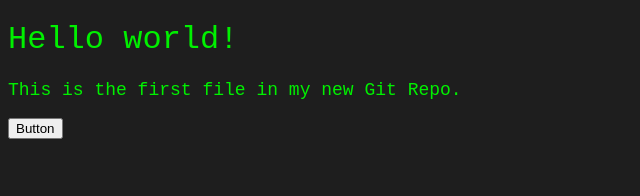
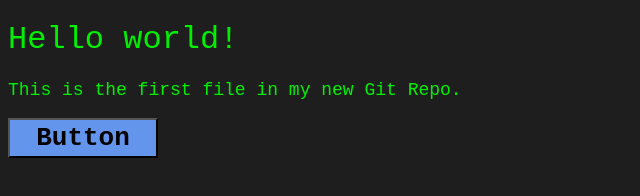
Before and after one commit to jakob-kermer/hello-world, a plain HTML site: page index.html in a window 1280 px wide. Shown: the whole page, without its empty margins (0-640 px from the left). Drawn offline with Linux system fonts and the light colour scheme.

Commit message:
Add style to the button

```diff
--- a/index.html
+++ b/index.html
@@ -18,6 +18,18 @@
         p {
             font-size: large;
         }
+
+        button {
+            background-color: cornflowerblue;
+            color: black;
+
+            font-size: 26px;
+            font-weight: bold;
+            font-family: 'Courier New', Courier, monospace;
+
+            width: 150px;
+            height: 40px;
+        }
     </style>
 </head>
 
```
